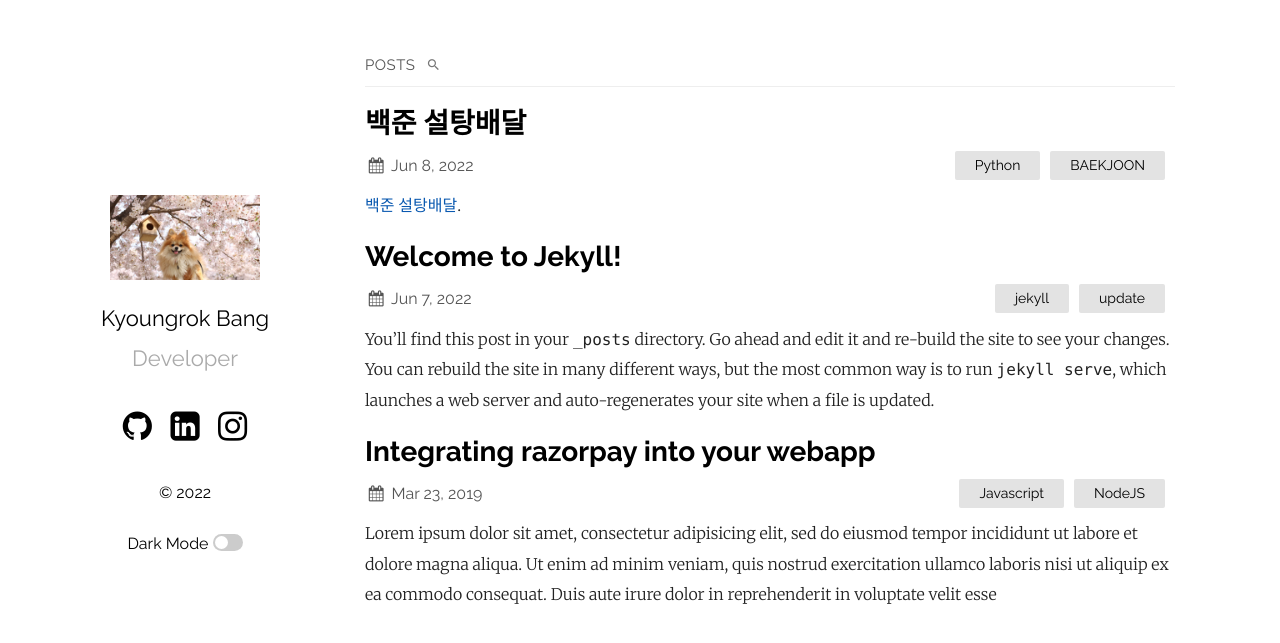
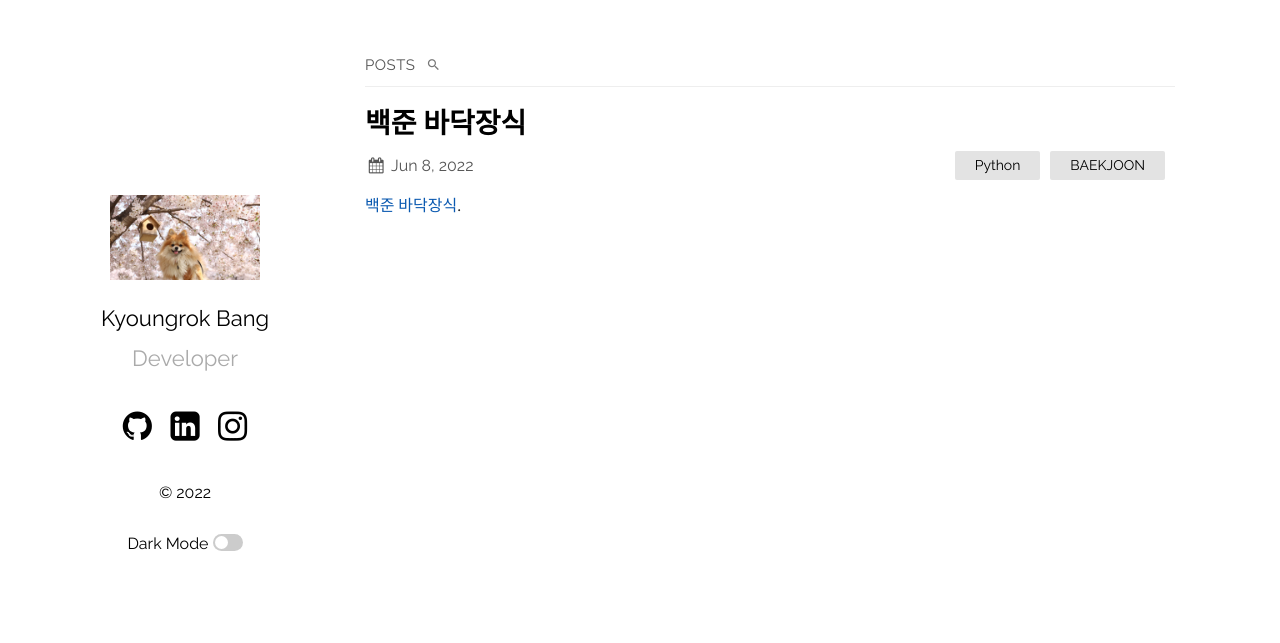
Before and after one commit to krBang/krbang.github.io, a Jekyll site: the page built from index.md, in a window 1280 px wide. Shown: the top 643 px of the page. Built offline with Jekyll 4.4.1, drawn with Linux system fonts in a browser that asks for light colours.

Commit message:
[수정] post 수정 및 기본 글 삭제

````diff
--- a/_posts/2019-03-23-welcome-to-jekyll.markdown
+++ /dev/null
@@ -1,28 +0,0 @@
----
-layout: post
-title:  "Integrating razorpay into your webapp"
-date:   2019-03-23 21:03:36 +0530
-categories: Javascript NodeJS
----
-Lorem ipsum dolor sit amet, consectetur adipisicing elit, sed do eiusmod tempor incididunt ut labore et dolore magna aliqua. Ut enim ad minim veniam, quis nostrud exercitation ullamco laboris nisi ut aliquip ex ea commodo consequat. Duis aute irure dolor in reprehenderit in voluptate velit esse
-
-```javascript
-const Razorpay = require('razorpay');
-
-let rzp = Razorpay({
-	key_id: 'KEY_ID',
-	secret: 'name'
-});
-
-// capture request
-rzp.capture(payment_id, cost)
-	.then(function (data) {
-		return 2;
-	})
-```
-
-Check out the [Jekyll docs][jekyll-docs] for more info on how to get the most out of Jekyll. File all bugs/feature requests at [Jekyll’s GitHub repo][jekyll-gh]. If you have questions, you can ask them on [Jekyll Talk][jekyll-talk].
-
-[jekyll-docs]: https://jekyllrb.com/docs/home
-[jekyll-gh]:   https://github.com/jekyll/jekyll
-[jekyll-talk]: https://talk.jekyllrb.com/
--- a/_posts/2022-06-07-welcome-to-jekyll.markdown
+++ /dev/null
@@ -1,29 +0,0 @@
----
-layout: post
-title:  "Welcome to Jekyll!"
-date:   2022-06-07 15:07:14 +0900
-categories: jekyll update
----
-You’ll find this post in your `_posts` directory. Go ahead and edit it and re-build the site to see your changes. You can rebuild the site in many different ways, but the most common way is to run `jekyll serve`, which launches a web server and auto-regenerates your site when a file is updated.
-
-Jekyll requires blog post files to be named according to the following format:
-
-`YEAR-MONTH-DAY-title.MARKUP`
-
-Where `YEAR` is a four-digit number, `MONTH` and `DAY` are both two-digit numbers, and `MARKUP` is the file extension representing the format used in the file. After that, include the necessary front matter. Take a look at the source for this post to get an idea about how it works.
-
-Jekyll also offers powerful support for code snippets:
-
-{% highlight ruby %}
-def print_hi(name)
-  puts "Hi, #{name}"
-end
-print_hi('Tom')
-#=> prints 'Hi, Tom' to STDOUT.
-{% endhighlight %}
-
-Check out the [Jekyll docs][jekyll-docs] for more info on how to get the most out of Jekyll. File all bugs/feature requests at [Jekyll’s GitHub repo][jekyll-gh]. If you have questions, you can ask them on [Jekyll Talk][jekyll-talk].
-
-[jekyll-docs]: https://jekyllrb.com/docs/home
-[jekyll-gh]:   https://github.com/jekyll/jekyll
-[jekyll-talk]: https://talk.jekyllrb.com/
--- a/_posts/2022-06-08-DFS.markdown
+++ b/_posts/2022-06-08-backjoon-badak.markdown
@@ -1,11 +1,11 @@
 ---
 layout: post
-title:  "백준 설탕배달"
+title:  "백준 바닥장식"
 date:   2022-06-08 16:09:00 +0900
 categories: Python BAEKJOON
 ---
 
-[백준 설탕배달](https://www.acmicpc.net/problem/1388).
+[백준 바닥장식](https://www.acmicpc.net/problem/1388).
 
 DFS 사용하기 어려워서 그냥 풀리는대로 풀었다ㅠ
 
````
